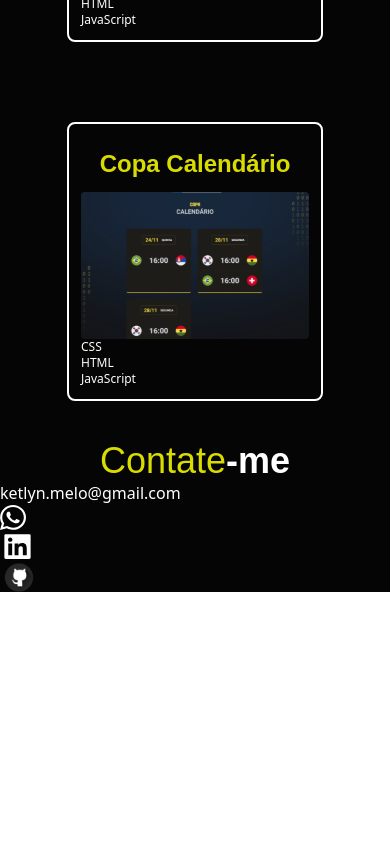
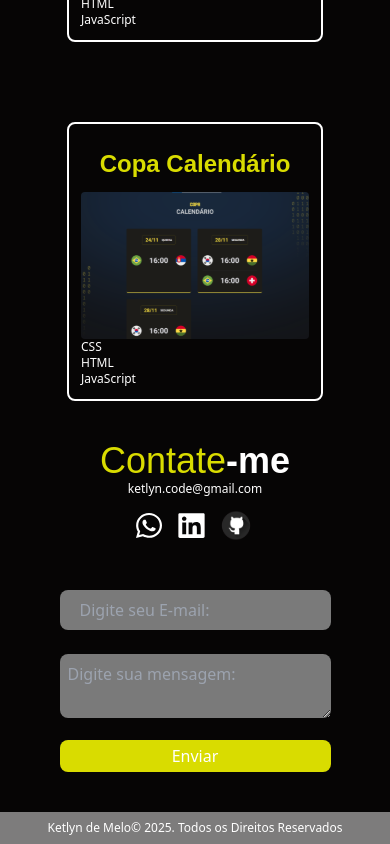
Before and after one commit to ketmelo/portf-lio-, a React (Vite) app: page / in a window 390 px wide. Shown: the part 3059-3903 px from the top of the page. Before the commit the page ends 3651 px from the top, so only its background shows below. Built offline with nearby package versions, Linux system fonts and the light colour scheme; a web font is replaced by a local one.

Commit message:
pag home quase completa

```diff
--- a/src/components/Header.jsx
+++ b/src/components/Header.jsx
@@ -17,9 +17,10 @@ export default function Header() {
         <List size={32} />
       </button>
       <nav className={`w-full md:w-auto ${abrirMenu ? 'block' : 'hidden'} md:flex md:space-x-2.5 mt-4 md:mt-2 absolute mt-8 mb-10`}>
-        <ul className="flex flex-col md:flex-row p-4 md:p-0 space-y-2 md:space-y-0 bg-bgverde  xl:bg-opacity-0 font-zen-dots text-xs lg:text-xl lg:mt-6 xl:ml-36">
-          <li><a href="/" className="block text-white py-2 px-4 ">HOME</a></li>
+        <ul className="flex flex-col md:flex-row p-4 md:p-0 space-y-2 md:space-y-0 bg-fundo  lg:bg-opacity-0 font-bela font-semibold text-xs lg:text-xl lg:mt-6 xl:ml-36">
+          <li><a href="/" className="block text-white py-2 px-4 ">Home</a></li>
           <li><a href="/Contato" className="block text-white py-2 px-4 ">Contato</a></li>
+          <li><a href="https://github.com/ketmelo" className=' ml-3 text-white text-[9px] px-4 py-1 rounded-xl bg-gradient-to-r from-amarelo/100 via-black/70 to-black'>GitHub</a></li>
         </ul>
       </nav>
     </header>
--- a/src/components/Home.jsx
+++ b/src/components/Home.jsx
@@ -39,7 +39,6 @@ export default function Home() {
       </div>
        {/* Fim do Cabeçalho */}
 
-
        {/* Botões de Contato e  Download */}
       <div>
         <div  className="flex items-center absolute top-60 left-36 flex font-bela z-20">
@@ -57,7 +56,6 @@ export default function Home() {
        </div>
       </div>
       {/* Botões final */}
-
 
        {/* Textos HABILIDADE FRONT E BACK */}
       <div className="" >
@@ -87,7 +85,6 @@ export default function Home() {
           </p>
         </div>
          {/* Fim backend texto */}
-
 
          {/* Habilidades img */}
         <div className=" text-white p-3 w-64 text-xs mx-auto border-2 border-white rounded-lg mt-20">
@@ -170,14 +167,47 @@ export default function Home() {
 
       <div>
         <h1 className="text-amarelo text-4xl text-center font-bela mt-10">Contate<strong className="text-white">-me</strong></h1>
-        <p className="text-white">ketlyn.melo@gmail.com</p>
-        <div>
-          <a href="https://wa.me/5511980978450"><img src={zap} alt="" /></a>
-          <a href="https://www.linkedin.com/in/ketlyn-de-melo-73a0a0221/"><img src={linkedin} alt="" /></a>
-          <a href="https://github.com/ketmelo"><img src={github} alt="" /></a>
-        </div>
+        <p className="text-white text-xs text-center">ketlyn.code@gmail.com</p>
       </div>
 
+      <div className="flex justify-center items-center mt-3 ">
+          <a href="https://wa.me/5511980978450"><img src={zap} alt="" /></a>
+          <a href="https://www.linkedin.com/in/ketlyn-de-melo-73a0a0221/"><img src={linkedin} alt="" className="ml-3"/></a>
+          <a href="https://github.com/ketmelo"><img src={github} alt="" className="ml-2"/></a>
+      </div>
+
+      {/* Caixa de mensagem */}
+      <div className="flex justify-center items-center mt-10 text-white">
+        <form action="https://formspree.io/f/xnnnrwgg" method="POST">
+          <div className="mb-4">
+            <label htmlFor="email" className="block text-sm text-white"></label>
+            <input
+              type="email"
+              id="email"
+              name="email"
+              placeholder="Digite seu E-mail:"
+              className="w-full p-2 px-5 bg-cinza rounded-lg mt-2"
+              required
+            />
+          </div>
+          <div className="mb-4">
+            <label htmlFor="message" className="block text-sm text-white"></label>
+            <textarea
+              id="message"
+              name="message"
+              placeholder="Digite sua mensagem:"
+              className="w-full p-2 bg-cinza rounded-lg mt-2"
+              required
+            />
+          </div>
+          <button type="submit" className="bg-amarelo text-white px-1 py-1 rounded-lg w-full mb-10">
+            Enviar
+          </button>
+        </form>
+      </div>
+      {/* Fim Caixa de mensagem */}
+
+      <p className="w-full bg-final p-2 text-xs text-white text-center">Ketlyn de Melo© 2025. Todos os Direitos Reservados</p>
     </div>
   );
 }
--- a/tailwind.config.js
+++ b/tailwind.config.js
@@ -15,13 +15,9 @@ module.exports = {
       colors:{
       'bgfundo': '#060505',
       'amarelo': '#D9DC00' ,
-      'verde': '#17625b',
-      'verdinho': '#4fc3a1',
-      'azulEscuro': '#0c2b32',
-      'azul': '#041c34',
-      'azulzao': '#091116',
-      'bgverde' : '#1C2825',
-      'fundo': '#2e6f24'
+      'cinza': '#7A7A7A',
+      'fundo': '#242424',
+      'final': '#7D7C7C',
       }
     },
 
```
